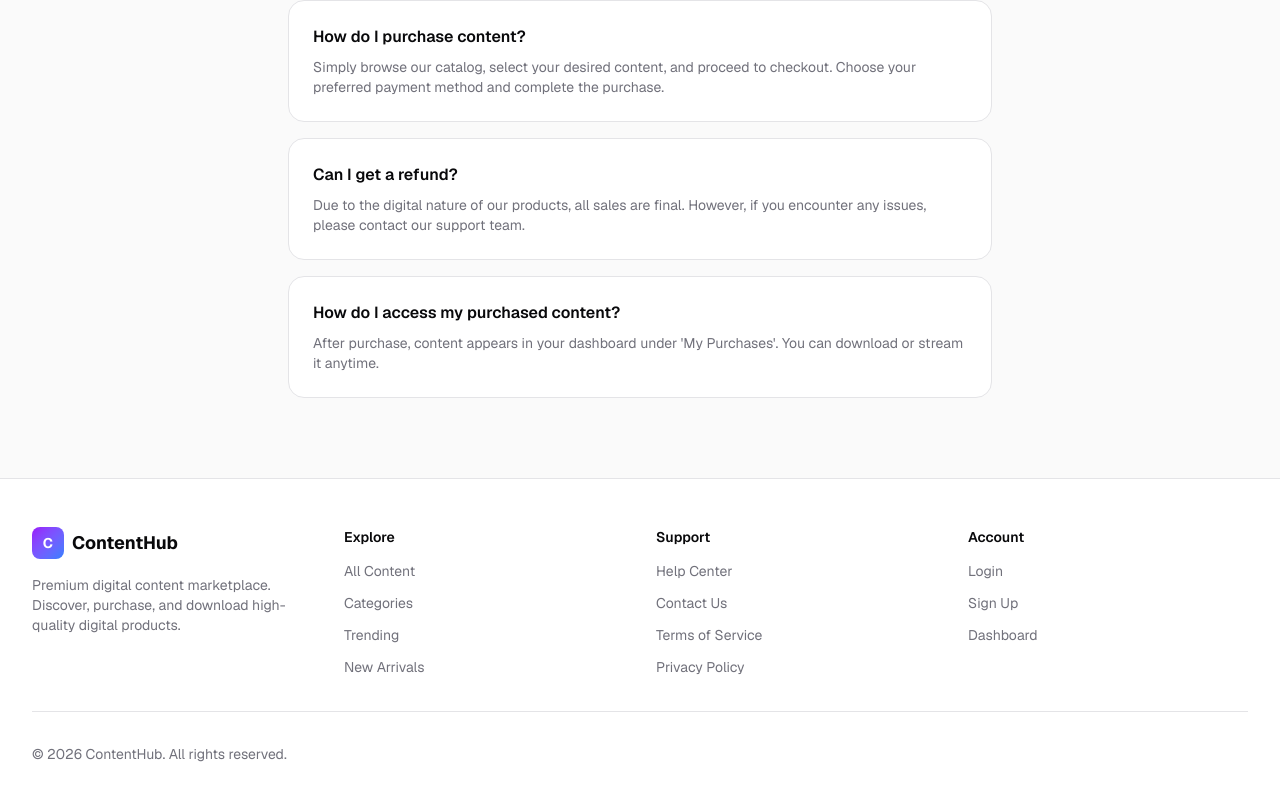
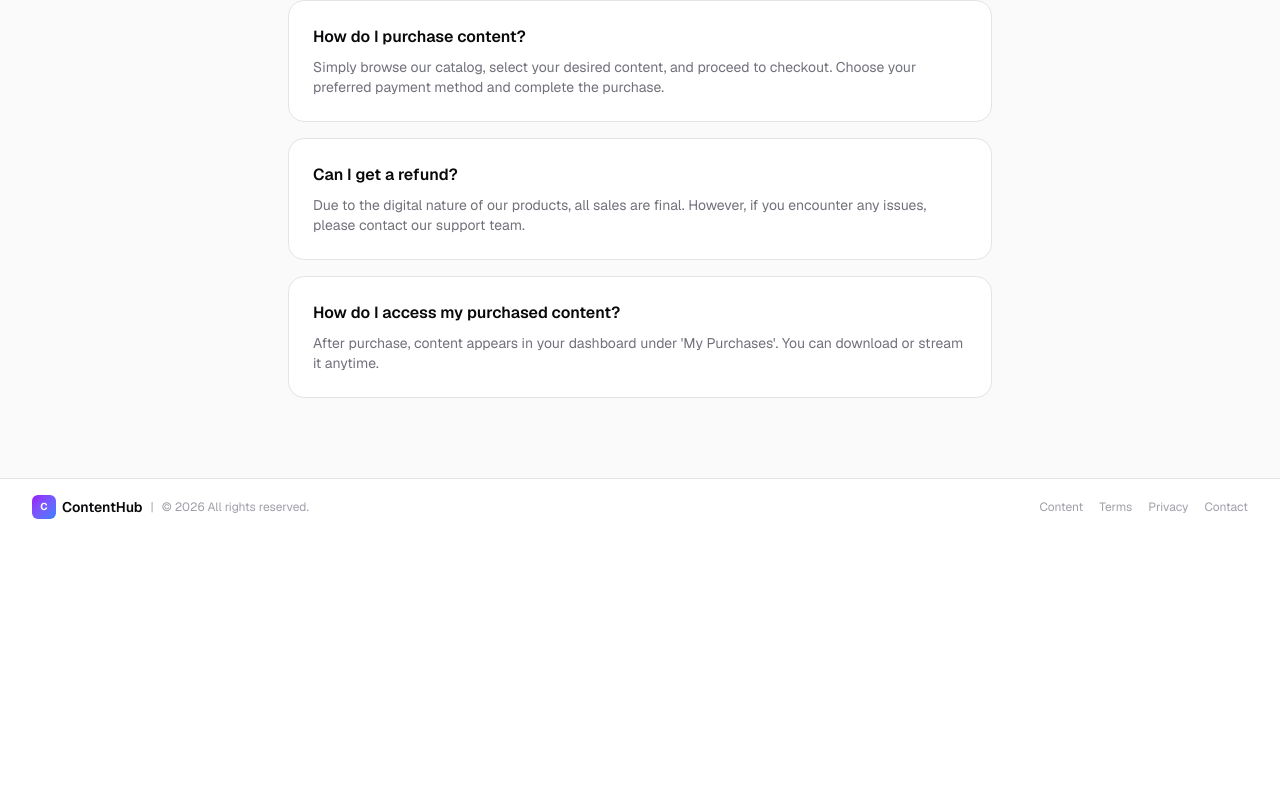
Before and after one commit to pragatipatil1428/contenthub, a Next.js app: page / in a window 1280 px wide. Shown: the part 2693-3493 px from the top of the page. After the commit the page ends 3228 px from the top, so only its background shows below. Built offline with nearby package versions, Linux system fonts and the light colour scheme.

Commit message:
footer ui updated and pending counts not showing in admin page fix

```diff
--- a/app/api/dashboard/stats/route.ts
+++ b/app/api/dashboard/stats/route.ts
@@ -56,8 +56,8 @@ export async function GET() {
         totalRevenue: totalRevenue._sum.finalAmount || 0,
         todayRevenue,
         totalPurchases,
-        pendingPurchases: pendingQrPayments,
-        totalPendingPurchases: pendingPurchases,
+        pendingPurchases: pendingPurchases,
+        pendingQrPayments: pendingQrPayments,
         failedPurchases,
         totalContent,
         freeDownloads,
--- a/components/layout/footer.tsx
+++ b/components/layout/footer.tsx
@@ -3,48 +3,29 @@ import Link from "next/link";
 export function Footer() {
   return (
     <footer className="border-t border-zinc-200 bg-white">
-      <div className="mx-auto max-w-7xl px-4 py-12 sm:px-6 lg:px-8">
-        <div className="grid grid-cols-2 gap-6 sm:gap-8 md:grid-cols-4">
-          <div className="col-span-2 sm:col-span-2 md:col-span-1">
-            <Link href="/" className="flex items-center gap-2 mb-4">
-              <div className="flex h-8 w-8 shrink-0 items-center justify-center rounded-lg bg-gradient-to-br from-purple-600 to-blue-500 text-white text-sm font-bold">
+      <div className="mx-auto max-w-7xl px-4 py-4 sm:px-6 lg:px-8">
+        <div className="flex flex-col sm:flex-row items-center justify-between gap-2">
+          <div className="flex items-center gap-2">
+            <Link href="/" className="flex items-center gap-1.5">
+              <div className="flex h-6 w-6 shrink-0 items-center justify-center rounded-md bg-gradient-to-br from-purple-600 to-blue-500 text-white text-[10px] font-bold">
                 C
               </div>
-              <span className="text-lg font-bold">ContentHub</span>
+              <span className="text-sm font-semibold">ContentHub</span>
             </Link>
-            <p className="text-sm text-zinc-500 max-w-xs">
-              Premium digital content marketplace. Discover, purchase, and download high-quality digital products.
+            <span className="text-xs text-zinc-400 hidden sm:inline">|</span>
+            <p className="text-xs text-zinc-400 hidden sm:block">
+              &copy; {new Date().getFullYear()} All rights reserved.
             </p>
           </div>
-          <div>
-            <h3 className="font-semibold mb-3 text-sm">Explore</h3>
-            <ul className="space-y-2">
-              <li><Link href="/contents" className="text-sm text-zinc-500 hover:text-zinc-900 transition-colors">All Content</Link></li>
-              <li><Link href="/categories" className="text-sm text-zinc-500 hover:text-zinc-900 transition-colors">Categories</Link></li>
-              <li><Link href="/trending" className="text-sm text-zinc-500 hover:text-zinc-900 transition-colors">Trending</Link></li>
-              <li><Link href="/new-arrivals" className="text-sm text-zinc-500 hover:text-zinc-900 transition-colors">New Arrivals</Link></li>
-            </ul>
-          </div>
-          <div>
-            <h3 className="font-semibold mb-3 text-sm">Support</h3>
-            <ul className="space-y-2">
-              <li><Link href="/help" className="text-sm text-zinc-500 hover:text-zinc-900 transition-colors">Help Center</Link></li>
-              <li><Link href="/contact" className="text-sm text-zinc-500 hover:text-zinc-900 transition-colors">Contact Us</Link></li>
-              <li><Link href="/terms" className="text-sm text-zinc-500 hover:text-zinc-900 transition-colors">Terms of Service</Link></li>
-              <li><Link href="/privacy" className="text-sm text-zinc-500 hover:text-zinc-900 transition-colors">Privacy Policy</Link></li>
-            </ul>
-          </div>
-          <div>
-            <h3 className="font-semibold mb-3 text-sm">Account</h3>
-            <ul className="space-y-2">
-              <li><Link href="/login" className="text-sm text-zinc-500 hover:text-zinc-900 transition-colors">Login</Link></li>
-              <li><Link href="/signup" className="text-sm text-zinc-500 hover:text-zinc-900 transition-colors">Sign Up</Link></li>
-              <li><Link href="/dashboard" className="text-sm text-zinc-500 hover:text-zinc-900 transition-colors">Dashboard</Link></li>
-            </ul>
+          <div className="flex items-center gap-4 text-xs text-zinc-400">
+            <Link href="/contents" className="hover:text-zinc-700 transition-colors">Content</Link>
+            <Link href="/terms" className="hover:text-zinc-700 transition-colors">Terms</Link>
+            <Link href="/privacy" className="hover:text-zinc-700 transition-colors">Privacy</Link>
+            <Link href="/contact" className="hover:text-zinc-700 transition-colors">Contact</Link>
           </div>
         </div>
-        <div className="mt-8 border-t border-zinc-200 pt-8 flex flex-col sm:flex-row items-center justify-between gap-4">
-          <p className="text-sm text-zinc-500">
+        <div className="mt-1 text-center sm:hidden">
+          <p className="text-xs text-zinc-400">
             &copy; {new Date().getFullYear()} ContentHub. All rights reserved.
           </p>
         </div>
```
